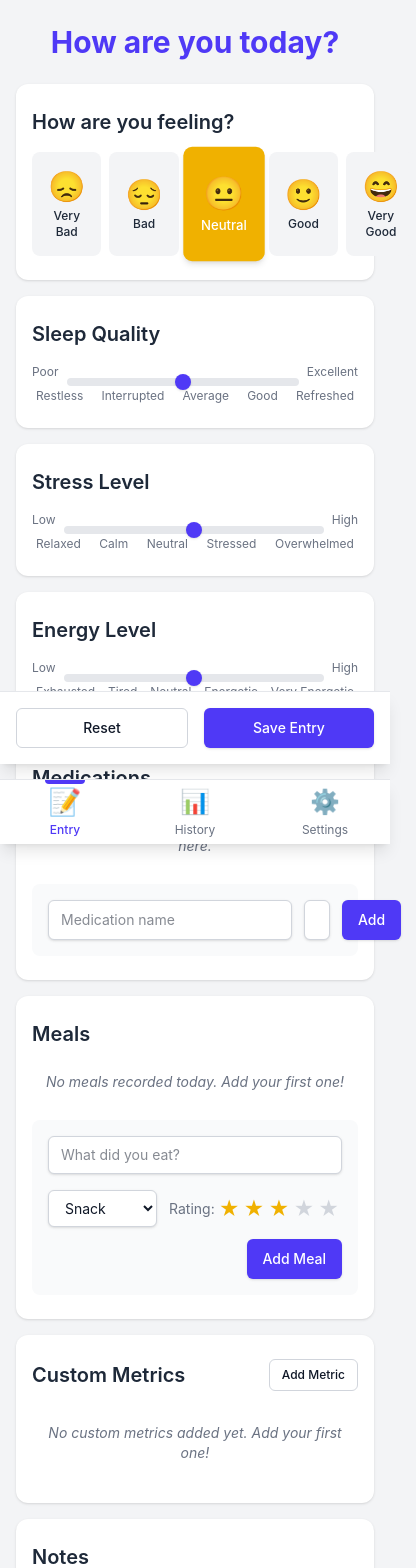
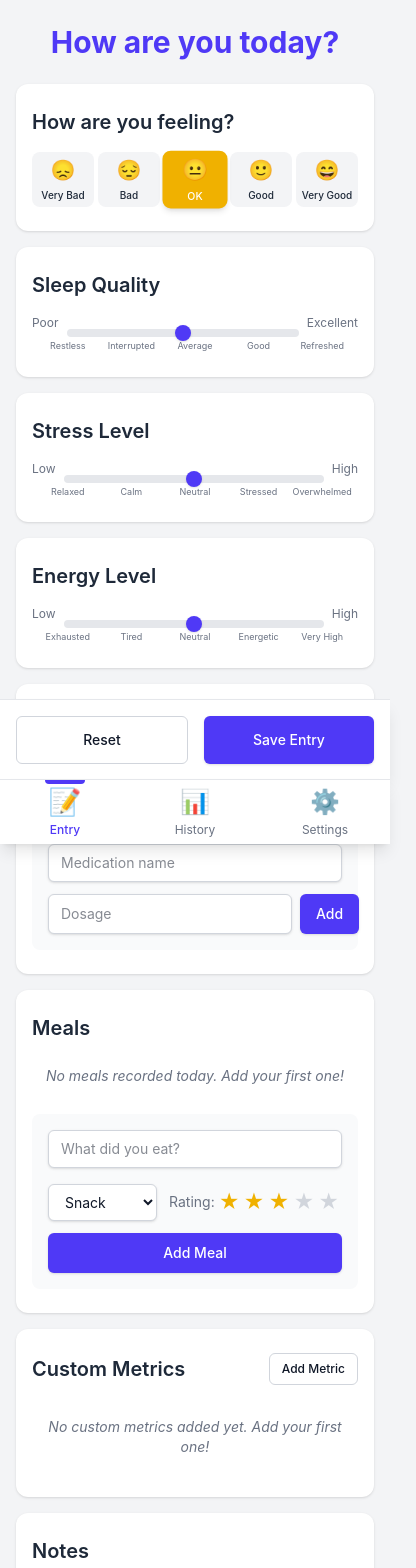
Before and after one commit to bytronos/mood-tracker, a React (Vite) app in the folder frontend/: page / in a window 390 px wide. Shown: the top 1568 px of the page, 416 px wide, since content can reach past the window. Built offline with nearby package versions, Linux system fonts and the light colour scheme.

Commit message:
improves mobile

```diff
--- a/frontend/src/components/energy-tracker.tsx
+++ b/frontend/src/components/energy-tracker.tsx
@@ -25,12 +25,12 @@ export function EnergyTracker({ value, onChange }: EnergyTrackerProps) {
         maxLabel="High"
         className="w-full"
       />
-      <div className="flex justify-between mt-2 text-xs text-gray-500 dark:text-gray-400 px-1">
+      <div className="grid grid-cols-5 mt-2 text-[9px] sm:text-xs text-gray-500 dark:text-gray-400 px-1 text-center">
         <span>Exhausted</span>
         <span>Tired</span>
         <span>Neutral</span>
         <span>Energetic</span>
-        <span>Very Energetic</span>
+        <span>Very High</span>
       </div>
     </div>
   );
--- a/frontend/src/components/meal-tracker.tsx
+++ b/frontend/src/components/meal-tracker.tsx
@@ -57,7 +57,7 @@ export function MealTracker({ meals, onChange }: MealTrackerProps) {
             className="flex items-center justify-between p-4 bg-gray-50 dark:bg-gray-700 rounded-lg border border-gray-100 dark:border-gray-600"
           >
             <div>
-              <div className="flex items-center gap-2 mb-1">
+              <div className="flex flex-wrap items-center gap-2 mb-1">
                 <p className="font-medium text-gray-900 dark:text-white">{meal.name}</p>
                 <span className={`px-2 py-0.5 text-xs rounded-full ${getCategoryColor(meal.category)}`}>
                   {meal.category.charAt(0).toUpperCase() + meal.category.slice(1)}
@@ -75,7 +75,7 @@ export function MealTracker({ meals, onChange }: MealTrackerProps) {
             </div>
             <button
               onClick={() => removeMeal(index)}
-              className="text-gray-400 hover:text-red-500 dark:text-gray-500 dark:hover:text-red-400 transition-colors p-1"
+              className="text-gray-400 hover:text-red-500 dark:text-gray-500 dark:hover:text-red-400 transition-colors p-1 ml-2 flex-shrink-0"
               aria-label="Remove meal"
             >
               <svg xmlns="http://www.w3.org/2000/svg" width="16" height="16" viewBox="0 0 24 24" fill="none" stroke="currentColor" strokeWidth="2" strokeLinecap="round" strokeLinejoin="round">
@@ -96,6 +96,7 @@ export function MealTracker({ meals, onChange }: MealTrackerProps) {
           className="w-full rounded-md border border-gray-300 dark:border-gray-600 px-3 py-2 text-sm bg-white dark:bg-gray-800 text-gray-900 dark:text-gray-100 shadow-sm focus:outline-none focus:ring-2 focus:ring-indigo-500 dark:focus:ring-indigo-400"
         />
 
+        <div className="flex flex-col sm:flex-row gap-3">
           <div className="flex flex-wrap gap-3 items-center">
             <select
               value={newMealCategory}
@@ -121,11 +122,12 @@ export function MealTracker({ meals, onChange }: MealTrackerProps) {
                 </button>
               ))}
             </div>
+          </div>
 
           <Button
             onClick={addMeal}
             variant="primary"
-            className="ml-auto"
+            className="sm:ml-auto"
           >
             Add Meal
           </Button>
--- a/frontend/src/components/medication-tracker.tsx
+++ b/frontend/src/components/medication-tracker.tsx
@@ -96,20 +96,21 @@ export function MedicationTracker({ medications, onChange }: MedicationTrackerPr
       </div>
 
       <div className="space-y-4 bg-gray-50 dark:bg-gray-700 p-4 rounded-lg">
-        <div className="flex gap-3">
+        <div className="flex flex-col sm:flex-row gap-3">
           <input
             type="text"
             value={newMedName}
             onChange={(e) => setNewMedName(e.target.value)}
             placeholder="Medication name"
-            className="flex-1 rounded-md border border-gray-300 dark:border-gray-600 px-3 py-2 text-sm bg-white dark:bg-gray-800 text-gray-900 dark:text-gray-100 shadow-sm focus:outline-none focus:ring-2 focus:ring-indigo-500 dark:focus:ring-indigo-400"
+            className="rounded-md border border-gray-300 dark:border-gray-600 px-3 py-2 text-sm bg-white dark:bg-gray-800 text-gray-900 dark:text-gray-100 shadow-sm focus:outline-none focus:ring-2 focus:ring-indigo-500 dark:focus:ring-indigo-400"
           />
+          <div className="flex gap-2">
             <input
               type="text"
               value={newMedDosage}
               onChange={(e) => setNewMedDosage(e.target.value)}
               placeholder="Dosage"
-            className="w-1/3 rounded-md border border-gray-300 dark:border-gray-600 px-3 py-2 text-sm bg-white dark:bg-gray-800 text-gray-900 dark:text-gray-100 shadow-sm focus:outline-none focus:ring-2 focus:ring-indigo-500 dark:focus:ring-indigo-400"
+              className="flex-1 rounded-md border border-gray-300 dark:border-gray-600 px-3 py-2 text-sm bg-white dark:bg-gray-800 text-gray-900 dark:text-gray-100 shadow-sm focus:outline-none focus:ring-2 focus:ring-indigo-500 dark:focus:ring-indigo-400"
             />
             <Button onClick={addMedication} variant="primary">
               Add
@@ -117,5 +118,6 @@ export function MedicationTracker({ medications, onChange }: MedicationTrackerPr
           </div>
         </div>
       </div>
+    </div>
   );
 }
--- a/frontend/src/components/mood-picker.tsx
+++ b/frontend/src/components/mood-picker.tsx
@@ -7,23 +7,23 @@ interface MoodPickerProps {
 }
 
 const moods = [
-  { level: 1, emoji: '😞', label: 'Very Bad', color: 'bg-red-500 hover:bg-red-600' },
-  { level: 2, emoji: '😔', label: 'Bad', color: 'bg-orange-500 hover:bg-orange-600' },
-  { level: 3, emoji: '😐', label: 'Neutral', color: 'bg-yellow-500 hover:bg-yellow-600' },
-  { level: 4, emoji: '🙂', label: 'Good', color: 'bg-lime-500 hover:bg-lime-600' },
-  { level: 5, emoji: '😄', label: 'Very Good', color: 'bg-green-500 hover:bg-green-600' },
+  { level: 1, emoji: '😞', label: 'Very Bad', shortLabel: 'Very Bad', color: 'bg-red-500 hover:bg-red-600' },
+  { level: 2, emoji: '😔', label: 'Bad', shortLabel: 'Bad', color: 'bg-orange-500 hover:bg-orange-600' },
+  { level: 3, emoji: '😐', label: 'Neutral', shortLabel: 'OK', color: 'bg-yellow-500 hover:bg-yellow-600' },
+  { level: 4, emoji: '🙂', label: 'Good', shortLabel: 'Good', color: 'bg-lime-500 hover:bg-lime-600' },
+  { level: 5, emoji: '😄', label: 'Very Good', shortLabel: 'Very Good', color: 'bg-green-500 hover:bg-green-600' },
 ];
 
 export function MoodPicker({ value, onChange }: MoodPickerProps) {
   return (
     <div className="w-full py-6 px-4 bg-white dark:bg-gray-800 rounded-xl shadow-sm">
       <h2 className="text-xl font-semibold mb-4 text-gray-800 dark:text-white">How are you feeling?</h2>
-      <div className="flex justify-between gap-2">
+      <div className="grid grid-cols-5 gap-1 sm:gap-2">
         {moods.map((mood) => {
           const isSelected = value === mood.level;
-          const baseClasses = "flex flex-col items-center justify-center p-4 rounded-lg transition-all duration-200";
+          const baseClasses = "flex flex-col items-center justify-center p-1 sm:p-3 rounded-lg transition-all duration-200";
           const selectedClasses = isSelected
-            ? `${mood.color} text-white scale-110 shadow-md`
+            ? `${mood.color} text-white scale-105 sm:scale-110 shadow-md`
             : "bg-gray-100 hover:bg-gray-200 dark:bg-gray-700 dark:hover:bg-gray-600 text-gray-800 dark:text-gray-200";
 
           return (
@@ -32,8 +32,15 @@ export function MoodPicker({ value, onChange }: MoodPickerProps) {
               onClick={() => onChange(mood.level as MoodLevel)}
               className={`${baseClasses} ${selectedClasses}`}
             >
-              <span className="text-3xl mb-1">{mood.emoji}</span>
-              <span className="text-xs font-medium">{mood.label}</span>
+              <span className="text-xl sm:text-3xl mb-1">{mood.emoji}</span>
+              {/* Show full label on larger screens */}
+              <span className="hidden sm:inline text-xs font-medium">
+                {mood.label}
+              </span>
+              {/* Show short label on small screens */}
+              <span className="inline sm:hidden text-[10px] font-medium">
+                {mood.shortLabel}
+              </span>
             </button>
           );
         })}
--- a/frontend/src/components/sleep-tracker.tsx
+++ b/frontend/src/components/sleep-tracker.tsx
@@ -25,7 +25,7 @@ export function SleepTracker({ value, onChange }: SleepTrackerProps) {
         maxLabel="Excellent"
         className="w-full"
       />
-      <div className="flex justify-between mt-2 text-xs text-gray-500 dark:text-gray-400 px-1">
+      <div className="grid grid-cols-5 mt-2 text-[9px] sm:text-xs text-gray-500 dark:text-gray-400 px-1 text-center">
         <span>Restless</span>
         <span>Interrupted</span>
         <span>Average</span>
--- a/frontend/src/components/stress-tracker.tsx
+++ b/frontend/src/components/stress-tracker.tsx
@@ -25,7 +25,7 @@ export function StressTracker({ value, onChange }: StressTrackerProps) {
         maxLabel="High"
         className="w-full"
       />
-      <div className="flex justify-between mt-2 text-xs text-gray-500 dark:text-gray-400 px-1">
+      <div className="grid grid-cols-5 mt-2 text-[9px] sm:text-xs text-gray-500 dark:text-gray-400 px-1 text-center">
         <span>Relaxed</span>
         <span>Calm</span>
         <span>Neutral</span>
--- a/frontend/src/pages/entry-page.tsx
+++ b/frontend/src/pages/entry-page.tsx
@@ -62,7 +62,7 @@ export function EntryPage() {
   };
 
   return (
-    <div className="max-w-md mx-auto px-4 pt-6 pb-20">
+    <div className="max-w-md mx-auto px-4 pt-6 pb-32">
       <h1 className="text-3xl font-bold mb-6 text-center text-indigo-600 dark:text-indigo-400">
         How are you today?
       </h1>
@@ -94,12 +94,12 @@ export function EntryPage() {
         <NoteEditor value={note} onChange={setNote} />
       </div>
 
-      <div className="fixed bottom-20 left-0 right-0 bg-white dark:bg-gray-900 p-4 border-t border-gray-200 dark:border-gray-800 shadow-lg">
+      <div className="fixed bottom-16 left-0 right-0 bg-white dark:bg-gray-900 p-4 border-t border-gray-200 dark:border-gray-800 shadow-lg z-40">
         <div className="max-w-md mx-auto flex gap-4">
           <Button
             onClick={resetForm}
             variant="outline"
-            className="flex-1"
+            className="flex-1 h-12"
           >
             Reset
           </Button>
@@ -107,7 +107,7 @@ export function EntryPage() {
           <Button
             onClick={handleSubmit}
             variant="primary"
-            className="flex-1"
+            className="flex-1 h-12 text-base"
             disabled={isSaving}
           >
             {isSaving ? 'Saving...' : 'Save Entry'}
```
Lines whose indentation alone changed are shown as unchanged.
